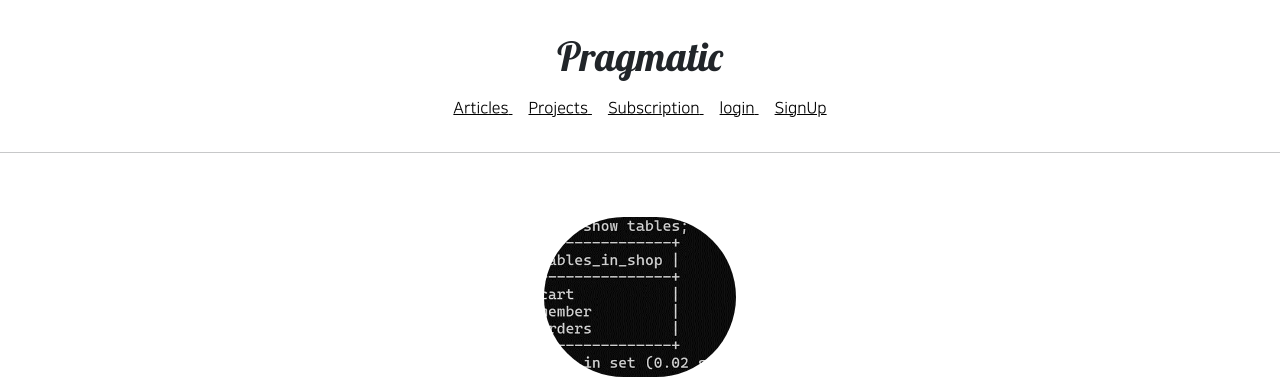
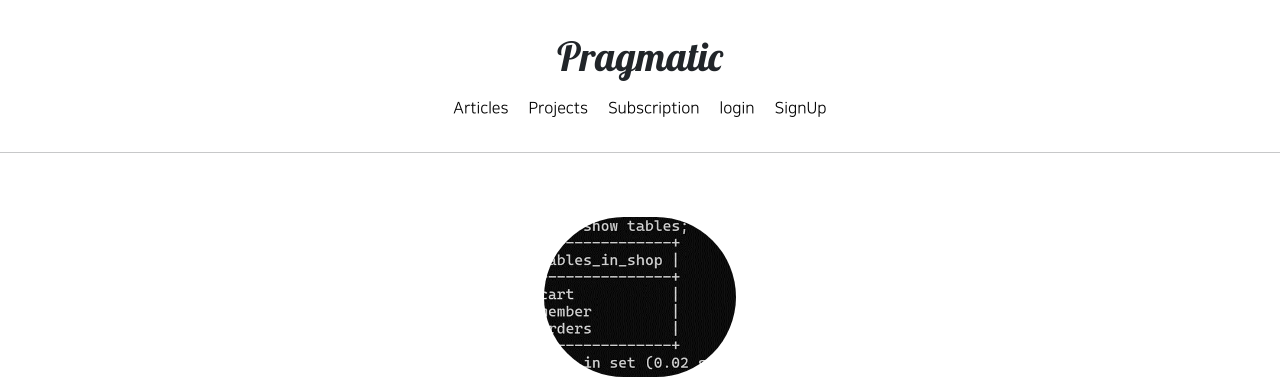
Before and after one commit to HeheHeewon/pragmatic, a Django app: page /account/detail/3 in a window 1280 px wide. Shown: the top 381 px of the page. Run offline with Django 4.2, Linux system fonts and the light colour scheme; data comes from the database, SQL or seed files in the repository; both versions use the stored data as it was after the commit; some libraries are stand-ins or nearby versions.

Commit message:
django course 44 commit

```diff
--- a/articleapp/templates/articleapp/create.html
+++ b/articleapp/templates/articleapp/create.html
@@ -2,6 +2,8 @@
 {% load bootstrap4 %}
 
 {% block content %}
+<script src="//cdn.jsdelivr.net/npm/medium-editor@5.23.2/dist/js/medium-editor.min.js"></script>
+<link rel="stylesheet" href="//cdn.jsdelivr.net/npm/medium-editor@5.23.2/dist/css/medium-editor.min.css" type="text/css" media="screen" charset="utf-8">
 
  <div style="text-align: center; center; max-width: 500px; margin: 4rem auto">
      <div class="mb-4">
@@ -14,4 +16,6 @@
    </form>
  </div>
 
+<script>var editor = new MediumEditor('.editable');</script>
+
 {% endblock %}
--- a/articleapp/templates/articleapp/update.html
+++ b/articleapp/templates/articleapp/update.html
@@ -2,6 +2,8 @@
 {% load bootstrap4 %}
 
 {% block content %}
+<script src="//cdn.jsdelivr.net/npm/medium-editor@5.23.2/dist/js/medium-editor.min.js"></script>
+<link rel="stylesheet" href="//cdn.jsdelivr.net/npm/medium-editor@5.23.2/dist/css/medium-editor.min.css" type="text/css" media="screen" charset="utf-8">
 
  <div style="text-align: center; center; max-width: 500px; margin: 4rem auto">
      <div class="mb-4">
@@ -14,4 +16,5 @@
    </form>
  </div>
 
+<script>var editor = new MediumEditor('.editable');</script>
 {% endblock %}
--- a/static/base.css
+++ b/static/base.css
@@ -23,16 +23,17 @@
 }
 
 a {
-    color: black;
+    color: black; /* 링크의 기본 텍스트 색상 */
+    text-decoration: none; /* 링크의 기본 밑줄 제거 */
 }
 
 a:hover {
-     color: black;
-     text-decoration: none;
+     color: black; /* 호버될 때 텍스트 색상 */
+     text-decoration: none; /* 호버될 때 텍스트 색상 */
 }
 
 
-.prgmatic_header_nav {
+.pragmatic_header_nav {
     margin: 0 0.5rem;
 }
 
--- a/templates/header.html
+++ b/templates/header.html
@@ -3,27 +3,27 @@
         <h1 class="pragmatic_logo">Pragmatic</h1>
     </div>
     <div class="pragmatic_header_navbar">
-        <a href="{% url 'articleapp:list' %}" class="prgmatic_header_nav">
+        <a href="{% url 'articleapp:list' %}" class="pragmatic_header_nav">
             <span>Articles</span>
         </a>
-        <a href="{% url 'projectapp:list' %}"  class="prgmatic_header_nav">
+        <a href="{% url 'projectapp:list' %}"  class="pragmatic_header_nav">
             <span>Projects</span>
         </a>
-        <a href="{% url 'subscribeapp:list' %}"  class="prgmatic_header_nav">
+        <a href="{% url 'subscribeapp:list' %}"  class="pragmatic_header_nav">
             <span>Subscription</span>
         </a>
         {% if not user.is_authenticated %}
-        <a href="{% url 'accountapp:login' %}?next={{ request.path }}" class="prgmatic_header_nav">
+        <a href="{% url 'accountapp:login' %}?next={{ request.path }}" class="pragmatic_header_nav">
             <span>login</span>
         </a>
-        <a href="{% url 'accountapp:create' %}" class="prgmatic_header_nav">
+        <a href="{% url 'accountapp:create' %}" class="pragmatic_header_nav">
             <span>SignUp</span>
         </a>
         {% else %}
-        <a href="{% url 'accountapp:detail' pk=user.pk %}" class="prgmatic_header_nav">
+        <a href="{% url 'accountapp:detail' pk=user.pk %}" class="pragmatic_header_nav">
             <span>Mypage</span>
         </a>
-        <a href="{% url 'accountapp:logout' %}?next={{ request.path }}" class="prgmatic_header_nav">
+        <a href="{% url 'accountapp:logout' %}?next={{ request.path }}" class="pragmatic_header_nav">
             <span>logout</span>
         </a>
         {% endif %}
```
Also changed, not shown: articleapp/forms.py (+8 -0 lines), articleapp/templates/articleapp/detail.html (+3 -4 lines), db.sqlite3, media/article/11111.jpeg (added), media/article/11111_NMS6HsQ.jpeg (added), media/article/images.jpeg (added), media/project/images.jpeg (added).
